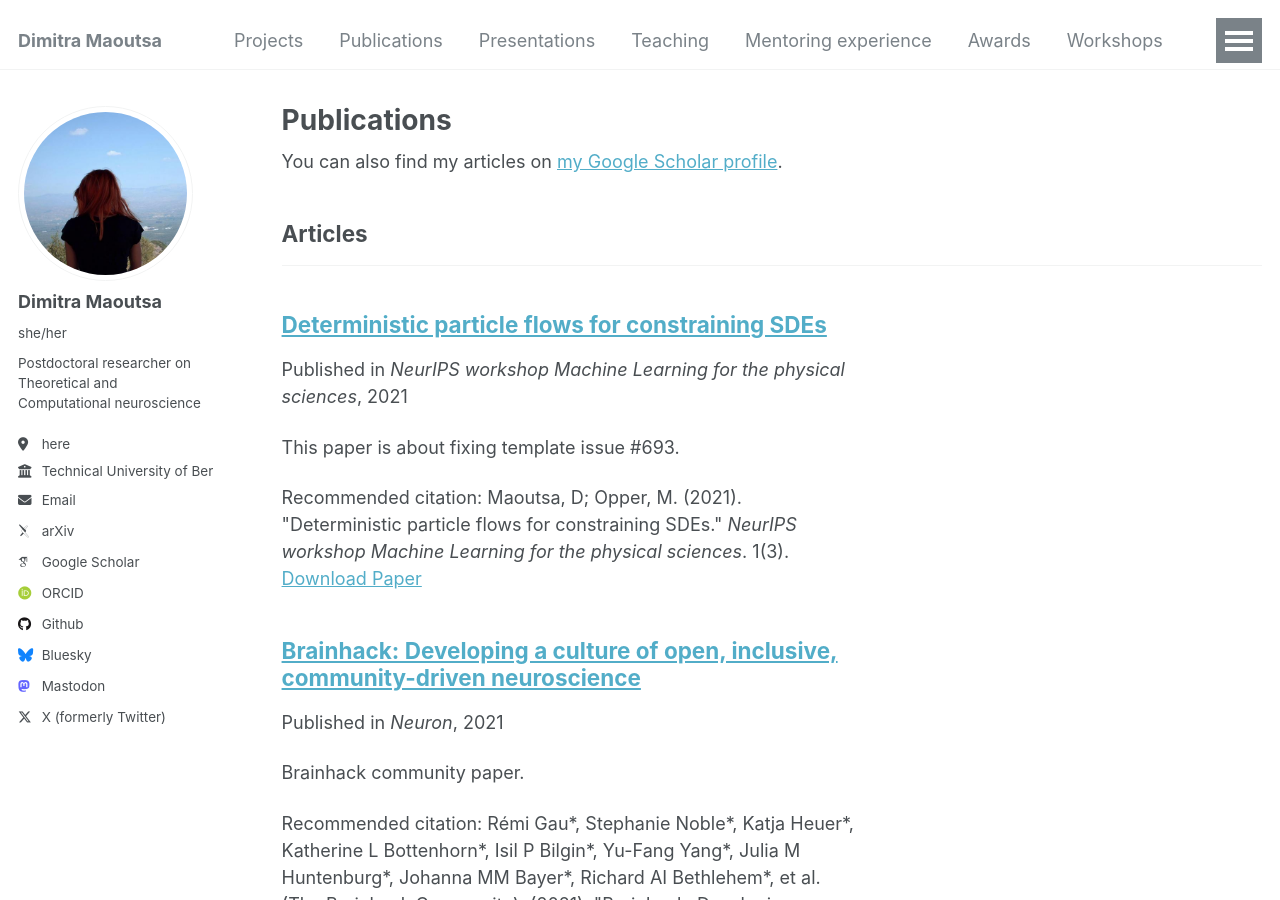
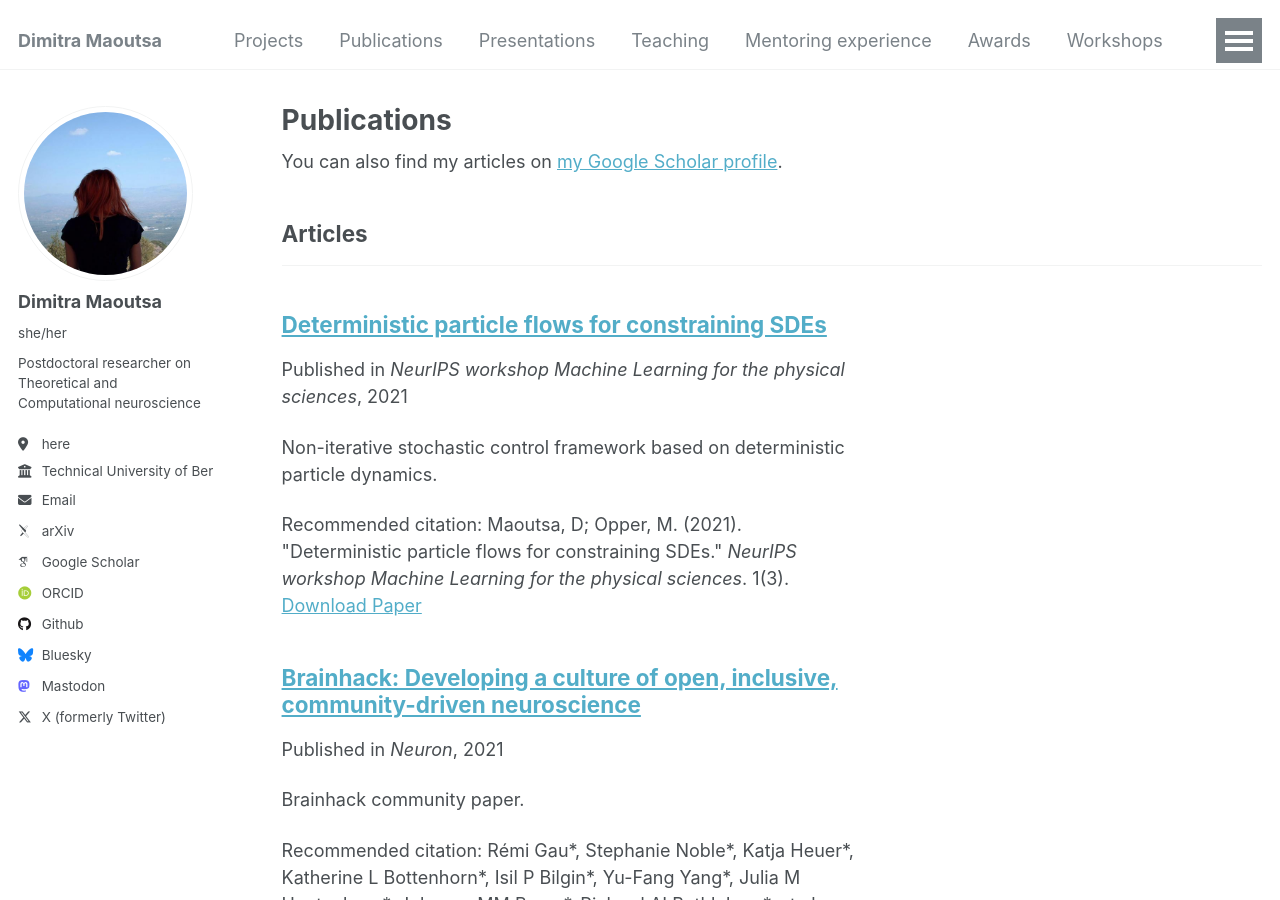
Before and after one commit to dimitra-maoutsa/dimitra-maoutsa.github.io, a Jekyll site: the page built from _pages/publications.html, in a window 1280 px wide and 900 px high. Built offline with Jekyll 4.4.1, drawn with Linux system fonts in a browser that asks for light colours; some web fonts are replaced.

Commit message:
Update 2021-12-17-control-4.md

```diff
--- a/_publications/2021-12-17-control-4.md
+++ b/_publications/2021-12-17-control-4.md
@@ -3,7 +3,7 @@ title: "Deterministic particle flows for constraining SDEs"
 collection: publications
 category: manuscripts
 permalink: /publication/2021-12-17-control-4
-excerpt: 'This paper is about fixing template issue #693.'
+excerpt: 'Non-iterative stochastic control framework based on deterministic particle dynamics.'
 date: 2021-12-17
 venue: 'NeurIPS workshop Machine Learning for the physical sciences'
 paperurl: 'https://arxiv.org/abs/2110.13020'
```
